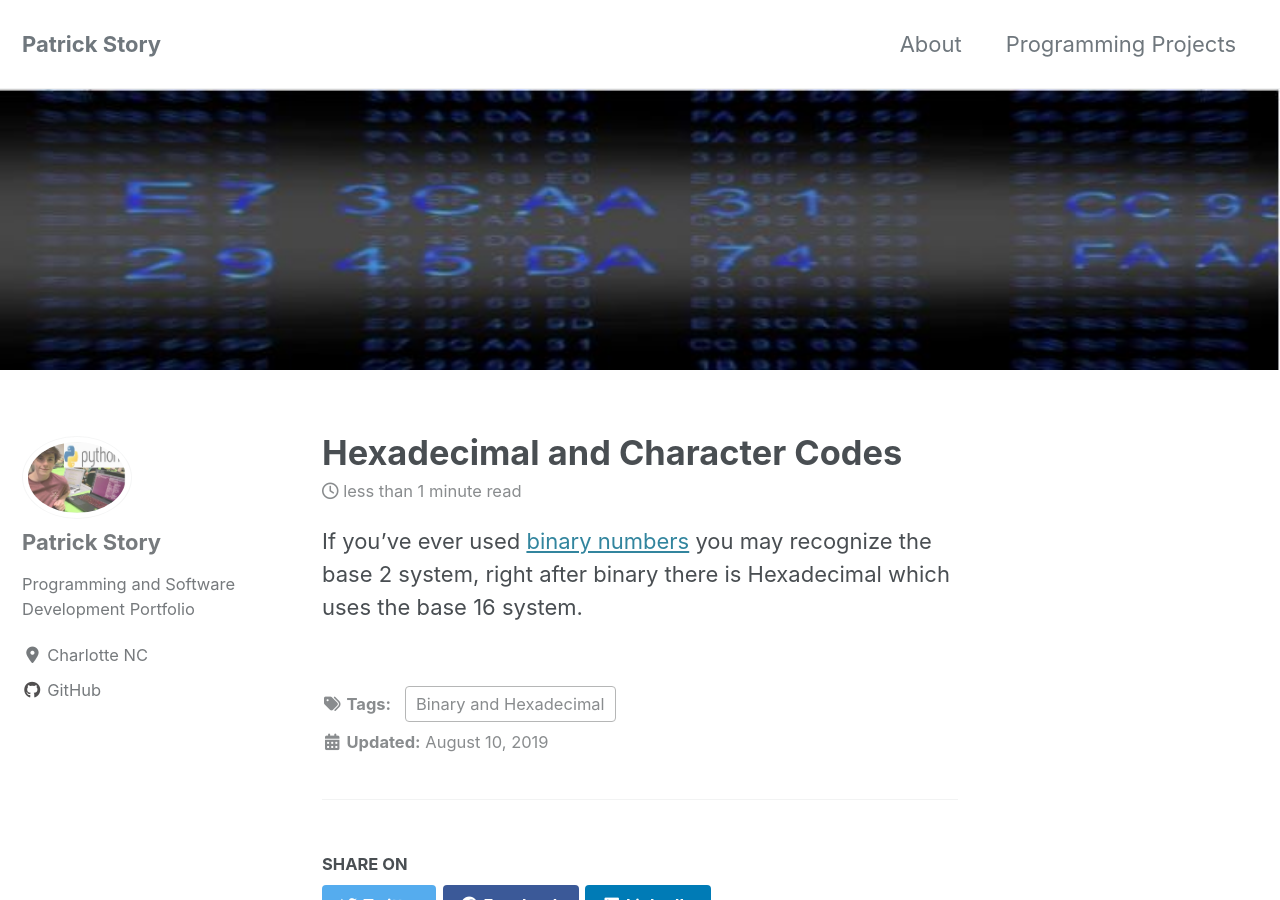
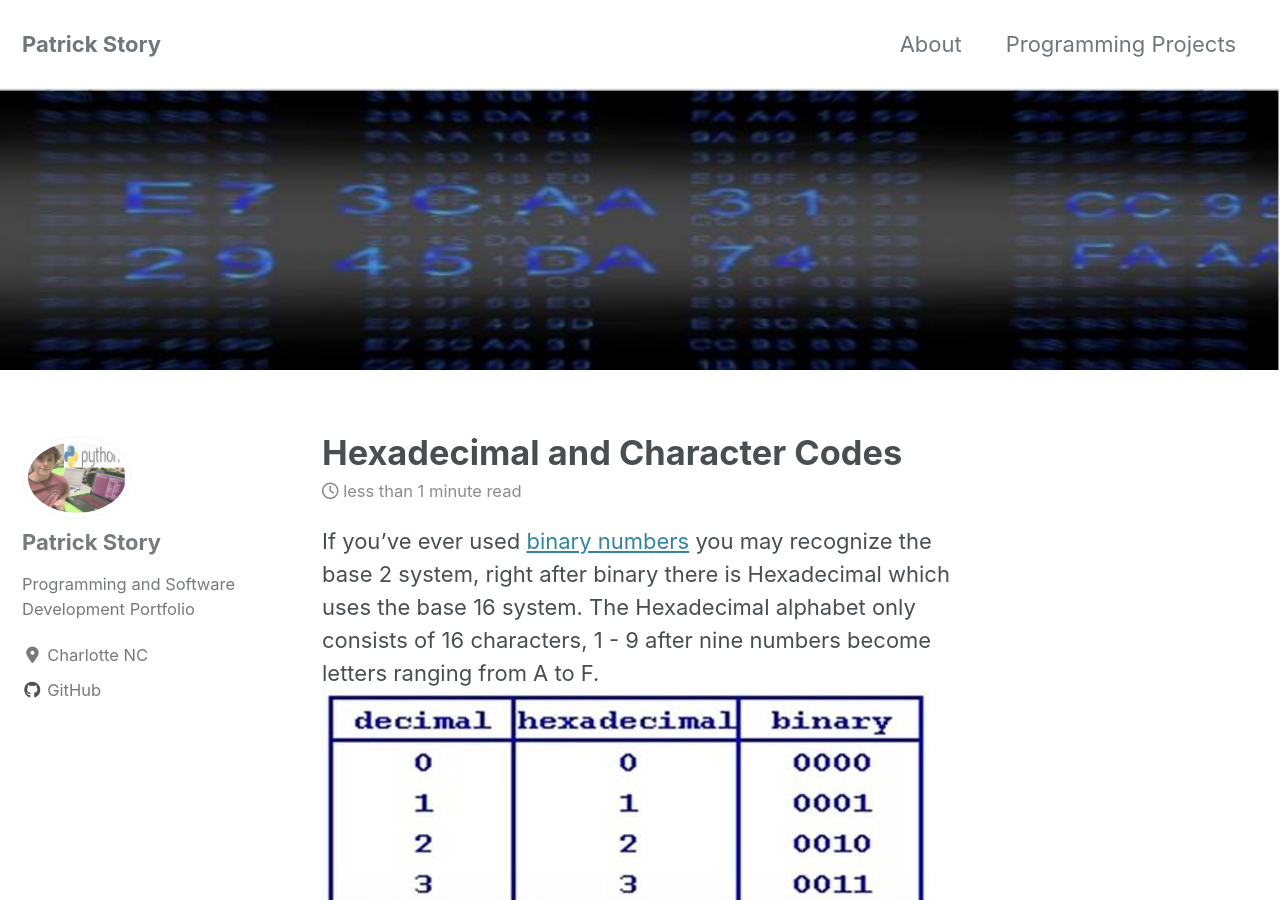
Before and after one commit to Patchyst/Patchyst.github.io, a Jekyll site: the page built from _posts/2019-08-13-hexadecimalandcharactercodes.md, in a window 1280 px wide and 900 px high. Built offline with Jekyll 4.4.1, drawn with Linux system fonts in a browser that asks for light colours; cached includes are drawn as plain includes; nearby versions of some CDN libraries.

```diff
--- a/_posts/2019-08-13-hexadecimalandcharactercodes.md
+++ b/_posts/2019-08-13-hexadecimalandcharactercodes.md
@@ -6,4 +6,5 @@
   image: "images/hex_two.jpg"
 excerpt: ""
 ---
-If you've ever used [binary numbers](https://patchyst.github.io/binaryintro/) you may recognize the base 2 system, right after binary there is Hexadecimal which uses the base 16 system.
+If you've ever used [binary numbers](https://patchyst.github.io/binaryintro/) you may recognize the base 2 system, right after binary there is Hexadecimal which uses the base 16 system. The Hexadecimal alphabet only consists of 16 characters, 1 - 9 after nine numbers become letters ranging from A to F.
+![hexadecimal-conversion](/images/hexadecimal_conversion.jpg){:class="img-responsive"}
```
Also changed, not shown: images/hexadecimal_conversion.jpg (added).
